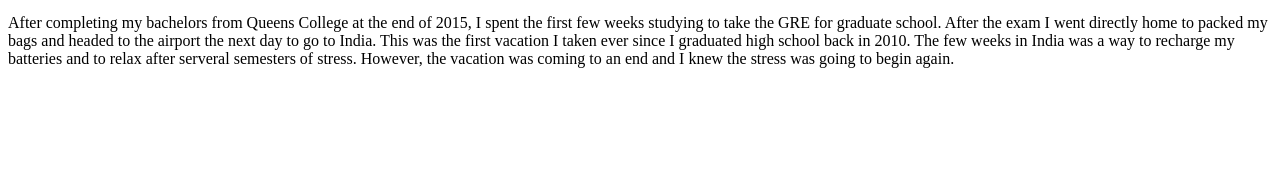
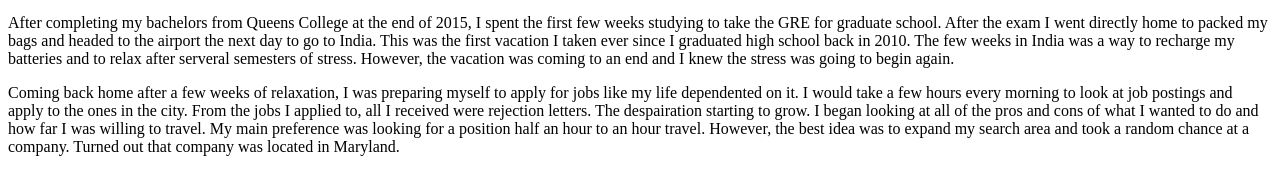
Before and after one commit to rpatel1291/Lab5-HTML, a plain HTML site: page story.html in a window 1280 px wide. Shown: the part 136-330 px from the top of the page. Drawn offline with Linux system fonts and the light colour scheme.

Commit message:
Second paragraph
Second paragraph is added to the article element

```diff
--- a/story.html
+++ b/story.html
@@ -25,7 +25,12 @@
             ever since I graduated high school back in 2010. The few weeks in India was a way to recharge my batteries and to relax after serveral semesters
             of stress. However, the vacation was coming to an end and I knew the stress was going to begin again. </p>
 
-            <p></p>
+            <p>Coming back home after a few weeks of relaxation, I was preparing myself to apply for jobs like my life dependented on it. I would take a few hours
+            every morning to look at job postings and apply to the ones in the city. From the jobs I applied to, all I received were rejection letters. The despairation
+            starting to grow. I began looking at all of the pros and cons of what I wanted to do and how far I was willing to travel. My main preference was looking for
+            a position half an hour to an hour travel. However, the best idea was to expand my search area and took a random chance at a company. Turned out that company
+            was located in Maryland.</p>
+
             <p></p>
         </article>
     </main>
```
